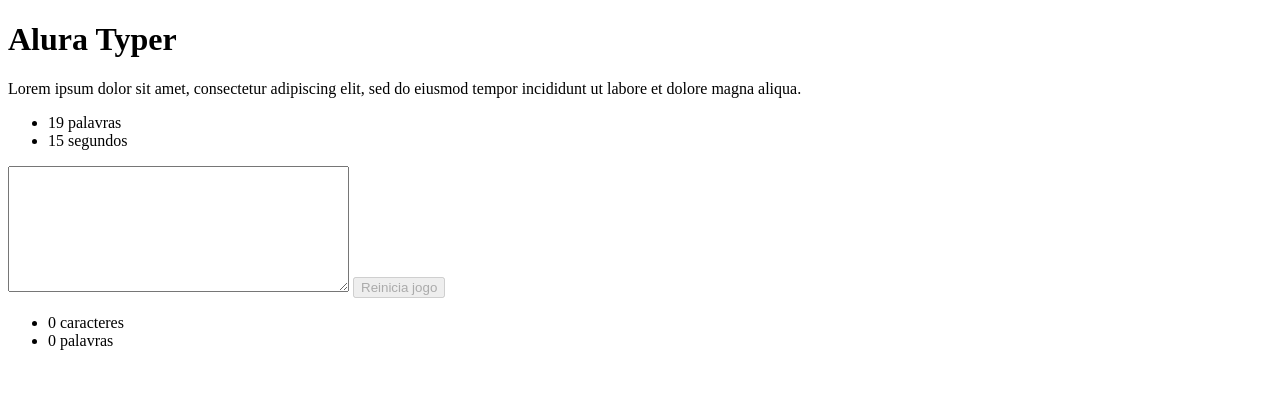
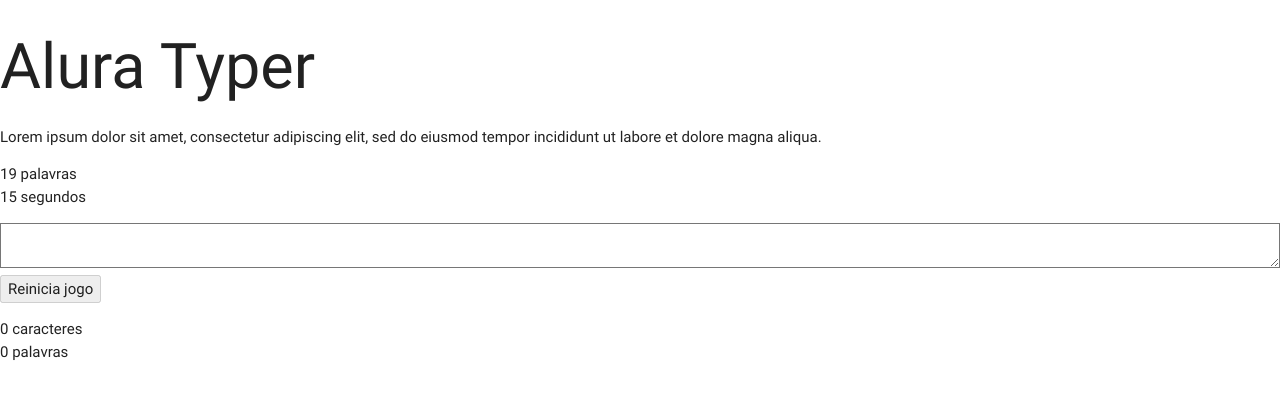
Before and after one commit to eduahcb/jquery-part-I, a plain HTML site: page public/principal.html in a window 1280 px wide. Drawn offline with Linux system fonts and the light colour scheme.

Commit message:
add links de estilização

```diff
--- a/public/principal.html
+++ b/public/principal.html
@@ -4,6 +4,8 @@
 <head>
     <meta charset="UTF-8">
     <title>Alura Typer</title>
+    <link rel="stylesheet" href="css/libs/materialize.min.css">
+    <link rel="stylesheet" href="css/estilos.css">
 </head>
 
 <body>
```
